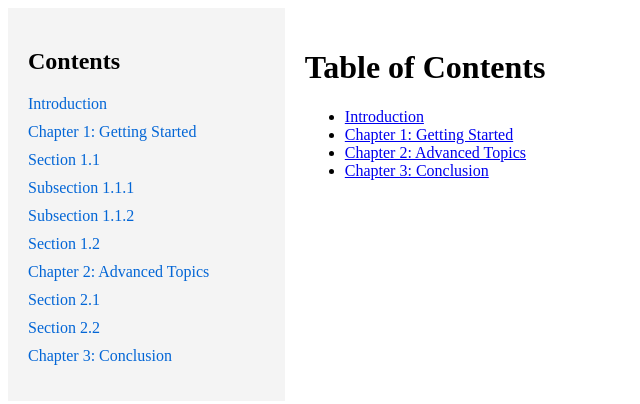
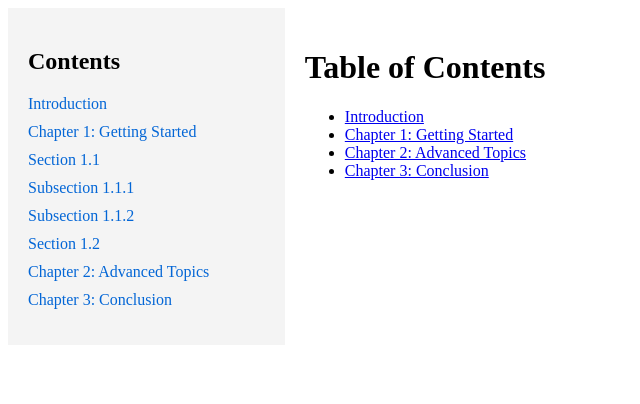
Before and after one commit to mohangiri1/espresso, a Jekyll site: the page built from docs/index.md, in a window 1280 px wide. Shown: the top 404 px of the page, without its empty margins (0-640 px from the left). Built offline with Jekyll 4.4.1, drawn with Linux system fonts in a browser that asks for light colours; our own code applies the rules of GitHub Pages for plain Markdown files.

Commit message:
Update toc.html

```diff
--- a/docs/_includes/toc.html
+++ b/docs/_includes/toc.html
@@ -5,7 +5,7 @@
       <a href="{{ "/index.html" | relative_url }}">Introduction</a>
     </li>
     <li>
-      <a href="#chapter1" class="toggle-section">Chapter 1: Getting Started</a>
+      <a href="chapter2" class="toggle-section">Chapter 1: Getting Started</a>
       <ul class="section">
         <li>
           <a href="#section1-1" class="toggle-section">Section 1.1</a>
@@ -18,11 +18,7 @@
       </ul>
     </li>
     <li>
-      <a href="#chapter2" class="toggle-section">Chapter 2: Advanced Topics</a>
-      <ul class="section">
-        <li><a href="{{ "/chapter2.html#section2-1" | relative_url }}">Section 2.1</a></li>
-        <li><a href="{{ "/chapter2.html#section2-2" | relative_url }}">Section 2.2</a></li>
-      </ul>
+      <a href="quantum_espresso.html" class="toggle-section">Chapter 2: Advanced Topics</a>
     </li>
     <li>
       <a href="{{ "/chapter3.html" | relative_url }}">Chapter 3: Conclusion</a>
```
